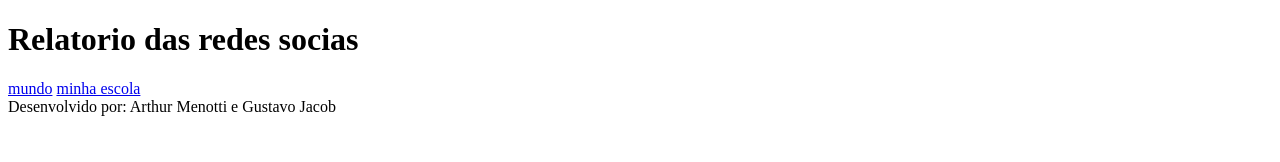
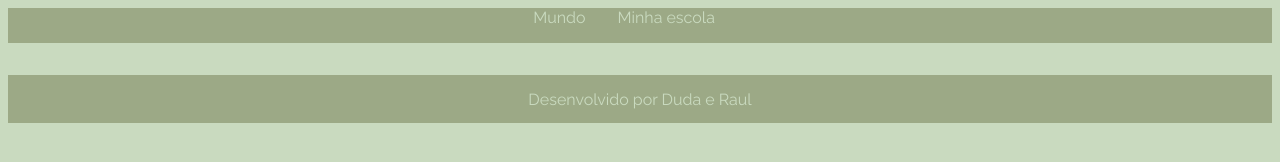
Before and after one commit to zp06/g243i3t, a plain HTML site: page ciencia de dados/index.html in a window 1280 px wide. Drawn offline with Linux system fonts and the light colour scheme.

Commit message:
Add files via upload

```diff
--- a/ciencia de dados/estilo.css
+++ b/ciencia de dados/estilo.css
@@ -1,41 +1,43 @@
 :root{
-    --bg-color:
-    --primary-color:
-    --secundary-color:
-    --font:"Comic Neue", cursive;
+    --bg-color: #C9DABF;
+    --primary-color:#9CA986;
+    --segundary-color:#808D7C;
+    --font:"Raleway", sans-serif;
 }
-body {
+body{
     background-color: var(--bg-color);
     color: var(--primary-color);
     font-family: var(--font);
-    height: 100vh;
-    margin: 0;
 }
-header  {
+header{
     background-color: var(--primary-color);
     text-align: center;
 }
-h1 {
+h1{
     font-size: 2rem;
-    color: var(--bg-color)
+    color: var(--bg-color);
     font-weight: 700;
+
 }
 nav {
     display: flex;
     justify-content: center;
     font-weight: 400;
+
 }
-nav a{
-      text-decoration: none;
-      color: var(--bg-color);
-      margin: 0rem 2rem 3rem 0rem;
-      font-size: 12rem;
+
+nav a {
+    text-decoration: none;
+    color: var(--bg-color);
+     margin: 0 2rem 1rem 0rem;
 }
+
 nav a:hover {
     text-decoration: underline;
     transform: scale(0.90);
     transition: transform 0.1s;
 }
+
 footer {
     display: flex;
     align-items: center;
--- a/ciencia de dados/index.html
+++ b/ciencia de dados/index.html
@@ -2,32 +2,27 @@
 <html lang="en">
 <head>
     <meta charset="UTF-8">
-    <meta http-equiv="X-UA-Compatible" content="IE=edge">
     <meta name="viewport" content="width=device-width, initial-scale=1.0">
-    <title>Relatorio das redes socias</title>
+    <title>Redes Sociais</title>
+    <link rel="stylesheet" href="estilo.css">
+    <script src=""></script>
+
 </head>
 <style>
-    <style>
-
-@import url('https://fonts.googleapis.com/css2?family=Comic+Neue:ital,wght@0,300;0,400;0,700;1,300;1,400;1,700&display=swap');
-</style>
-
-</style>
+    @import url('https://fonts.googleapis.com/css2?family=Raleway:ital,wght@0,100..900;1,100..900&display=swap');
+    </style>
 <body>
     <header>
-        <h1>Relatorio das redes socias</h1>
         <nav>
-            <a href="index">mundo</a>
-            <a href="#">minha escola</a>
+            <a href= "index.html">Mundo</a>
+            <a href="#">Minha escola</a>
         </nav>
     </header>
     <main class="graficos-section">
         <section id="graficos-container" class="graficos-container">
-
         </section>
     </main>
     <footer>
-        Desenvolvido por: Arthur Menotti e Gustavo Jacob
+        <p>Desenvolvido por Duda e Raul</p>
     </footer>
 </body>
-</html>
```
Also changed, not shown: ciencia de dados/graficosGlobais.js (added, +9 -0 lines).
